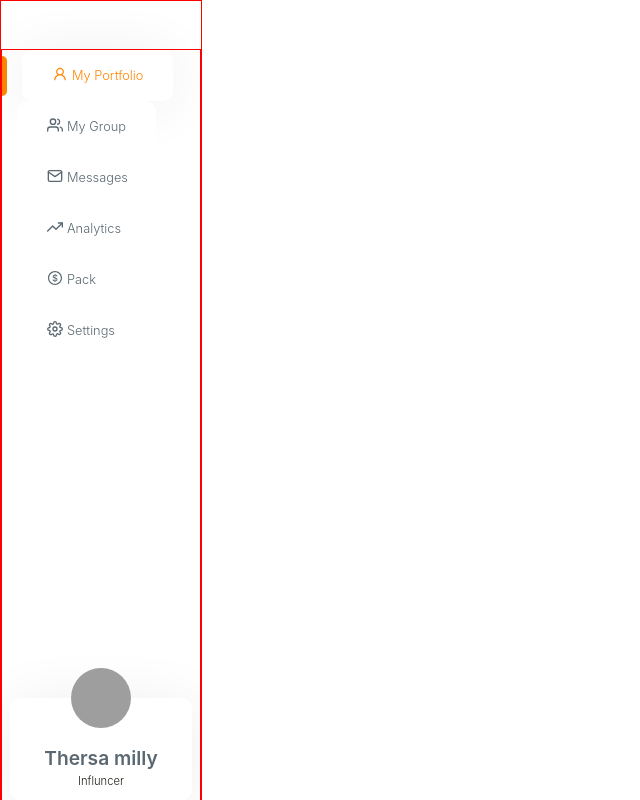
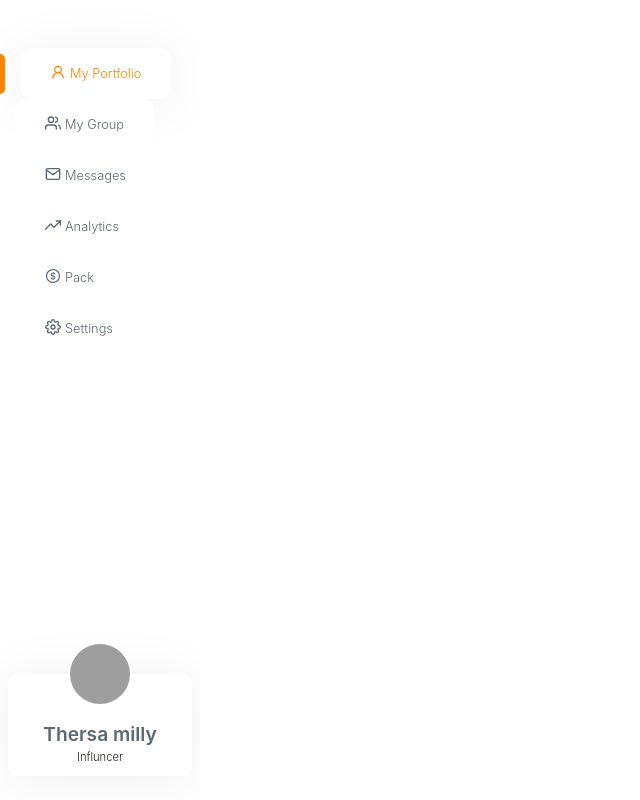
Before and after one commit to Allenkardic/buddy_web, a React (Create React App) app: page / in a window 1280 px wide. Shown: the whole page, without its empty margins (0-640 px from the left). Built offline with nearby package versions, Linux system fonts and the light colour scheme; grey boxes are pictures that could not be loaded.

Commit message:
implement sidebar

```diff
--- a/src/components/sideBar/style.ts
+++ b/src/components/sideBar/style.ts
@@ -17,8 +17,6 @@ export const Container = styled.div`
   padding-top: ${spacing.medium};
   display: flex;
   flex-direction: column;
-
-  border: 1px solid red;
 `;
 
 export const Content = styled.div`
@@ -27,5 +25,5 @@ export const Content = styled.div`
   -webkit-justify-content: space-between;
   justify-content: space-between;
   height: 100%;
-  border: 1px solid red;
+  padding-bottom: ${spacing.small};
 `;
```
